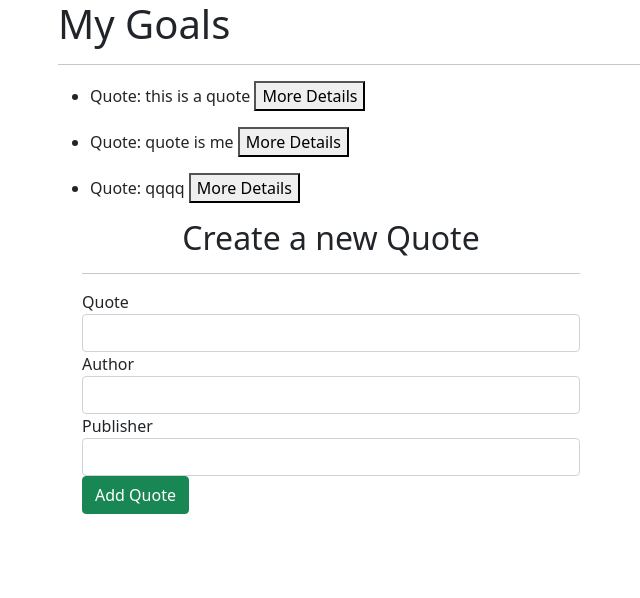
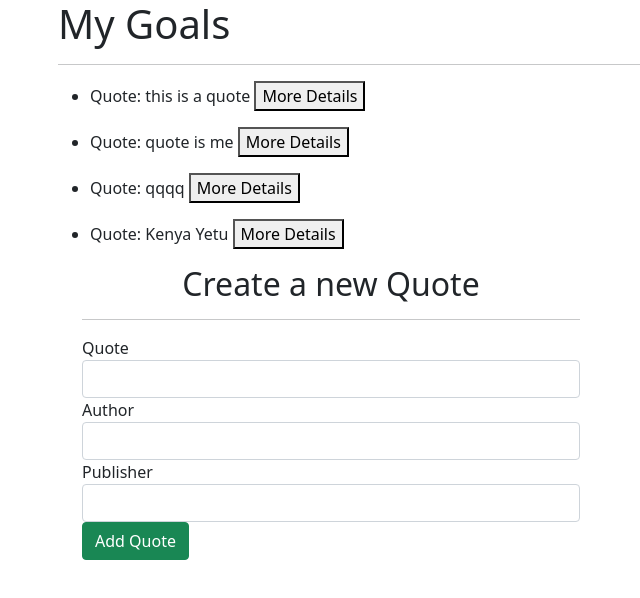
Before and after one commit to vokumu/QuotesApp, an Angular app: page / in a window 1280 px wide. Shown: the top 598 px of the page, without its empty margins (24-664 px from the left). Built offline with nearby package versions, Linux system fonts and the light colour scheme.

Commit message:
Added quotes

```diff
--- a/src/app/quotes/quotes.component.ts
+++ b/src/app/quotes/quotes.component.ts
@@ -10,7 +10,8 @@ export class QuotesComponent implements OnInit {
   quotes:Quotes[]=[
     new Quotes(1,"this is a quote","Victoria Okuku","Atieno"),
     new Quotes(1,"quote is me ","Victoria Okuku","Atieno"),
-    new Quotes(1,"qqqq","Victoria Okuku","Atieno")
+    new Quotes(1,"qqqq","Victoria Okuku","Atieno"),
+    new Quotes(1,"Kenya Yetu","Victoria Okuku","Atieno")
   ]
   constructor() { }
   toggleQuote(index:number){
```
